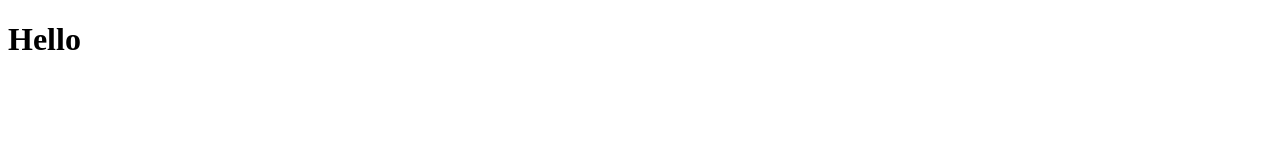
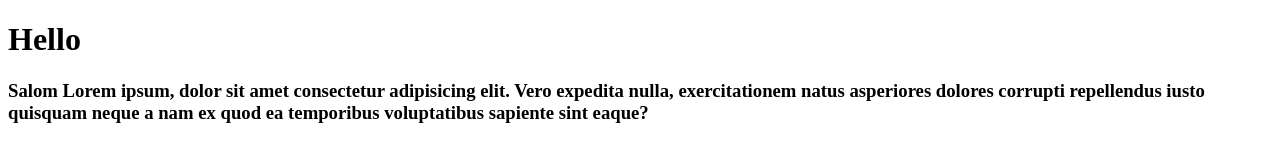
Before and after one commit to Sany1807/mening_birinchi_loyiham, a plain HTML site: page index.html in a window 1280 px wide. Drawn offline with Linux system fonts and the light colour scheme.

Commit message:
add h3 tag

```diff
--- a/index.html
+++ b/index.html
@@ -8,5 +8,6 @@
 </head>
 <body>
     <h1>Hello</h1>
+    <h3>Salom Lorem ipsum, dolor sit amet consectetur adipisicing elit. Vero expedita nulla, exercitationem natus asperiores dolores corrupti repellendus iusto quisquam neque a nam ex quod ea temporibus voluptatibus sapiente sint eaque?</h3>
 </body>
 </html>
```
